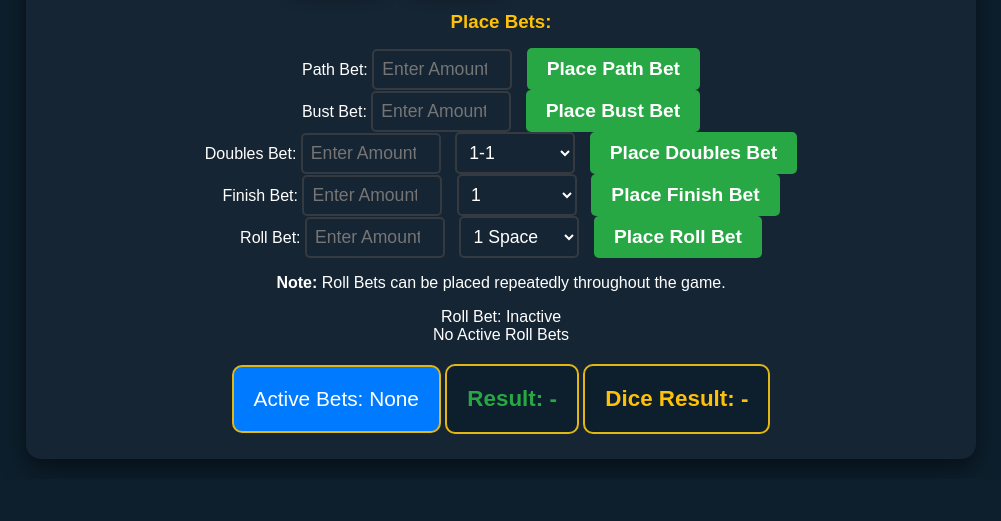
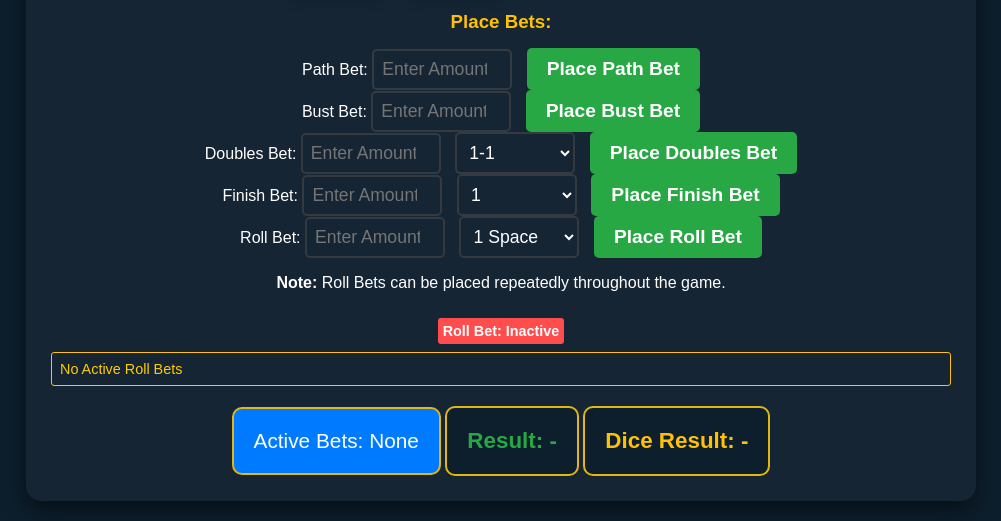
Before and after one commit to HerveP12/Path-To-Victory, a plain HTML site: page index.html in a window 1280 px wide. Shown: the part 578-1099 px from the top of the page, without its empty margins (139-1140 px from the left). Before the commit the page ends 1057 px from the top, so only its background shows below. Drawn offline with nearby package versions, Linux system fonts and the light colour scheme.

Commit message:
Update style.css

```diff
--- a/style.css
+++ b/style.css
@@ -167,6 +167,48 @@ button:hover {
   }
 }
 
+/* Roll Bet Indicator Styling */
+.roll-bet-indicator {
+  margin-top: 10px;
+  font-size: 0.9rem;
+  font-weight: bold;
+  padding: 5px;
+  border-radius: 3px;
+  color: #fff;
+  background-color: #ff4c4c; /* Default to inactive (red) */
+  transition: background-color 0.3s ease;
+  display: inline-block; /* Inline-block for a more compact design */
+}
+
+.roll-bet-indicator.active {
+  background-color: #28a745; /* Active (green) */
+  color: #fff;
+}
+
+/* Roll Bet List Styling */
+.roll-bet-list {
+  margin-top: 8px;
+  font-size: 0.9rem;
+  color: #ffcc00;
+  background-color: #162534;
+  border: 1px solid #ffc107;
+  border-radius: 3px;
+  padding: 8px;
+  text-align: left;
+}
+
+/* Roll Bet Totals Styling */
+.roll-bet-totals {
+  margin-top: 10px;
+  font-size: 1rem;
+  color: #ffc107;
+  background-color: #162534;
+  border: 1px solid #ffc107;
+  border-radius: 5px;
+  padding: 10px;
+  text-align: left;
+}
+
 /* Result Containers */
 .game-result-container,
 .dice-result-container,
```
